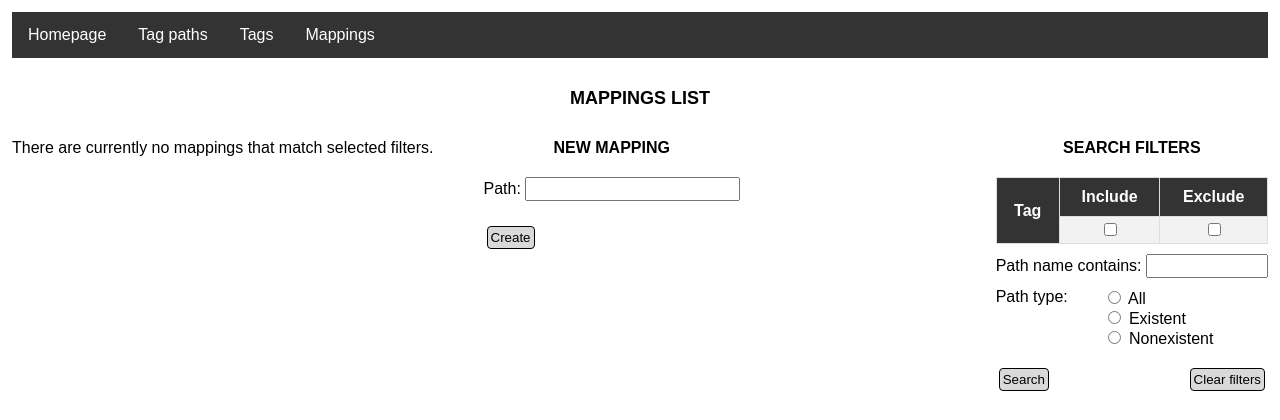
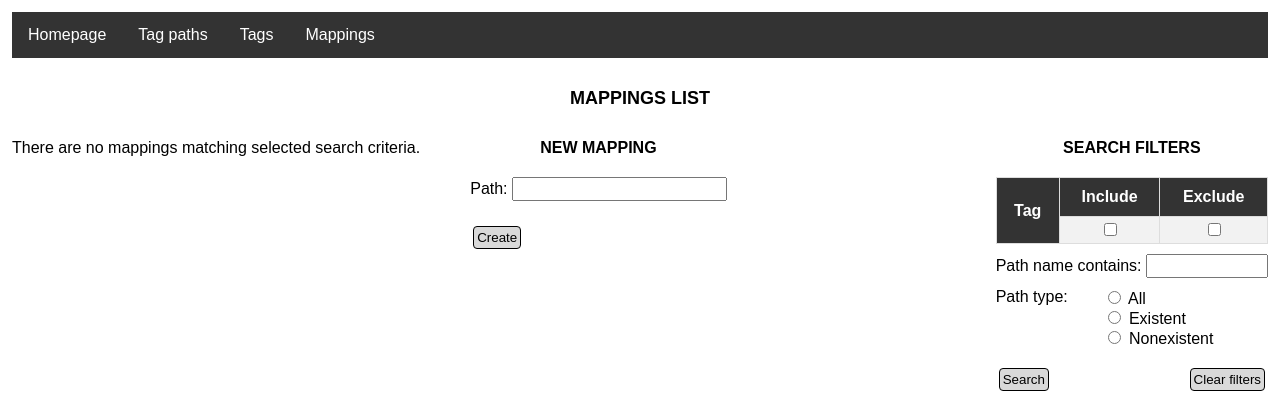
Before and after one commit to dsardelic/Tagger, a Django app: template pathtagger/templates/pathtagger/mappings_list.html in a window 1280 px wide. Shown: the top 420 px of the page. Run offline with Django 3.2, Linux system fonts and the light colour scheme; the template is opened without the code that fills it, so the values that code supplies are empty.

Commit message:
Fixed JS related bugs. Minor message text refactoring.

```diff
--- a/pathtagger/templates/pathtagger/mapping_details.html
+++ b/pathtagger/templates/pathtagger/mapping_details.html
@@ -39,7 +39,7 @@
                 {% endfor %}
             </table>
         {% else %}
-            This mapping currently has no tags.
+            This mapping has no tags.
         {% endif %}
     </div>
     <div class="right">
--- a/pathtagger/templates/pathtagger/mappings_list.html
+++ b/pathtagger/templates/pathtagger/mappings_list.html
@@ -1,6 +1,8 @@
 {% extends 'pathtagger/base.html' %}
 {% block head_title %} Tagger - Mappings list {% endblock %}
 {% block scripts %}
+    {% load static %}
+    <script src="{% static 'pathtagger/js/scripts.js' %}"></script>
     <script type="text/javascript">
         function clear_filters() {
             checkBox = document.getElementById('ToggleAllIncludeCheckboxes');
@@ -64,9 +66,9 @@
             </table>
             <input form="mappingsEditForm" type="submit" name="action_delete" value="Delete selected"/>
         {% elif no_mappings_at_all %}
-            There are currently no defined mappings.
+            There are no defined mappings.
         {% else %}
-            There are currently no mappings that match selected filters.
+            There are no mappings matching selected search criteria.
         {% endif %}
     </div>
     <div class="left separate-left">
--- a/pathtagger/templates/pathtagger/tag_details.html
+++ b/pathtagger/templates/pathtagger/tag_details.html
@@ -1,5 +1,9 @@
 {% extends 'pathtagger/base.html' %}
 {% block head_title %} Tagger - Tag details: {{ tag.name }} {% endblock %}
+{% block scripts %}
+    {% load static %}
+    <script src="{% static 'pathtagger/js/scripts.js' %}"></script>
+{% endblock %}
 {% block content_title %} TAG DETAILS: {{ tag.name }} {% endblock %}
 {% block content %}
     <div class="left">
@@ -73,7 +77,7 @@
             <input form="removeFromMappingsForm" type="hidden" name="tag_id" value="{{ tag.doc_id }}"/>
             <input form="removeFromMappingsForm" type="submit" value="Remove selected"/>
         {% else %}
-            There are currently no paths with this tag.
+            There are no paths with this tag.
         {% endif %}
     </div>
     <div class="right">
--- a/pathtagger/templates/pathtagger/tags_list.html
+++ b/pathtagger/templates/pathtagger/tags_list.html
@@ -1,5 +1,9 @@
 {% extends 'pathtagger/base.html' %}
 {% block head_title %} Tagger - Tags list {% endblock %}
+{% block scripts %}
+    {% load static %}
+    <script src="{% static 'pathtagger/js/scripts.js' %}"></script>
+{% endblock %}
 {% block content_title %} TAGS LIST {% endblock %}
 {% block content %}
     <div class="left">
@@ -38,7 +42,7 @@
             <input form="deleteTagsForm" type="hidden" name="csrfmiddlewaretoken" value="{{ csrf_token }}"/>
             <input form="deleteTagsForm" type="submit" value="Delete selected"/>
         {% else %}
-            There are currently no defined tags.
+            There are no defined tags.
         {% endif %}
     </div>
     <div class="left separate-left">
```
